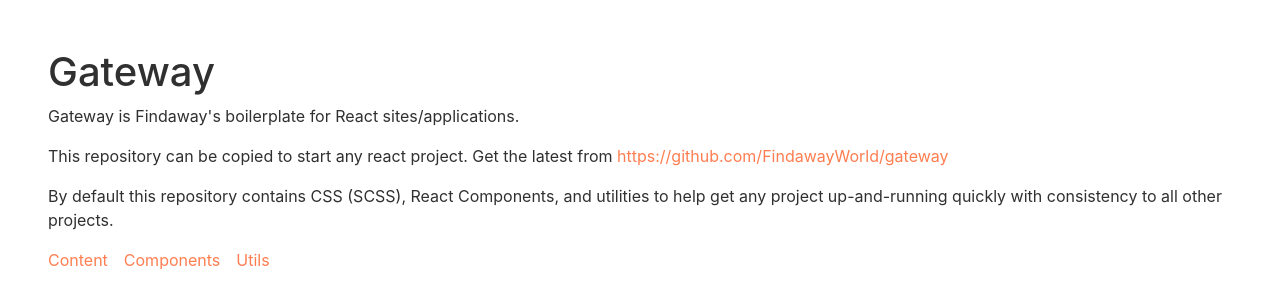
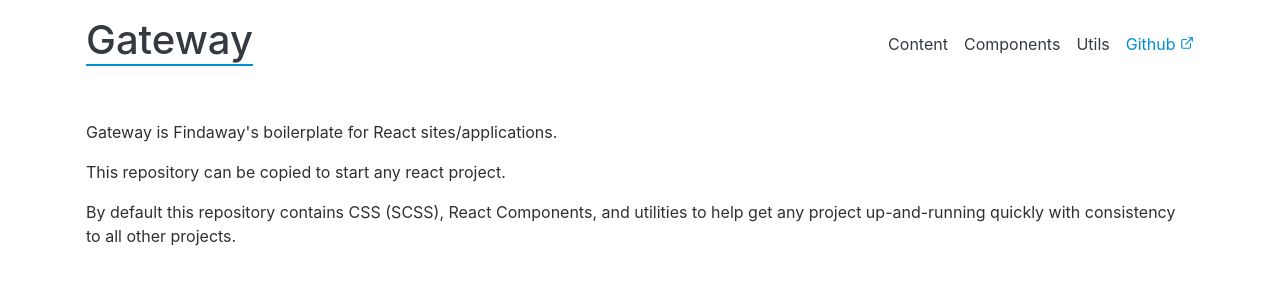
Before and after one commit to FindawayWorld/Solon, a React (Create React App) app: page /#/ in a window 1280 px wide. Shown: the top 304 px of the page. Built offline with nearby package versions, Linux system fonts and the light colour scheme.

Commit message:
Misc updates

```diff
--- a/src/App.js
+++ b/src/App.js
@@ -1,32 +1,55 @@
 import React from 'react';
-
+import classnames from 'classnames';
 import {
   HashRouter as Router,
   Switch,
   Route,
-  Link
+  Link,
+  useRouteMatch
 } from "react-router-dom";
+
 import ComponentsPage from './pages/Components';
 import ContentPage from './pages/Content';
 import UtilsPage from './pages/Utils';
+import HomePage from './pages/Home';
+import {ReactComponent as ExternalLinkIcon} from './svg/external-link.svg';
+
+const NavLink = ({to, children, className, activeClass, activeWhenExact =  true}) => {
+    let match = useRouteMatch({
+        path: to,
+        exact: activeWhenExact
+    });
+
+    return (
+        <Link className={classnames(
+            className,
+            {
+                [activeClass]:  match
+            }
+        )} to={to}>{children}</Link>
+    );
+}
 
 function App() {
     return (
         <Router>
-            <div className="p-5">
-                <h1>Gateway</h1>
-                <p>Gateway is Findaway's boilerplate for React sites/applications.</p>
-                <p>This repository can be copied to start any react project. Get the latest from <a href="https://github.com/FindawayWorld/gateway">https://github.com/FindawayWorld/gateway</a></p>
-                <p>By default this repository contains CSS (SCSS), React Components, and utilities to help get any project up-and-running quickly with consistency to all other projects.</p>
-                <p></p>
+            <div className="site-header">
+                <div className="container">
+                    <h1 className="branding"><NavLink className="reverse-cta" activeClass="active" activeWhenExact to="/">Gateway</NavLink></h1>
+                    <ul className="list-inline">
+                        <li><NavLink className="reverse-cta" activeClass="active" activeWhenExact to="/content">Content</NavLink></li>
+                        <li><Link className="reverse-cta" to="/components">Components</Link></li>
+                        <li><Link className="reverse-cta" to="/utils">Utils</Link></li>
+                        <li><a href="https://github.com/FindawayWorld/gateway" target="_blank" rel="noopener noreferrer">Github <ExternalLinkIcon width=".875em" height=".875em" /></a></li>
+                    </ul>
+                </div>
+            </div>
 
-                <ul className="list-inline">
-                    <li><Link to="content">Content</Link></li>
-                    <li><Link to="components">Components</Link></li>
-                    <li><Link to="utils">Utils</Link></li>
-                </ul>
-
+                <div className="container">
                 <Switch>
+                    <Route exact path="/">
+                        <HomePage />
+                    </Route>
                     <Route path="/components">
                         <ComponentsPage />
                     </Route>
@@ -37,7 +60,8 @@
                         <UtilsPage />
                     </Route>
                 </Switch>
-            </div>
+                </div>
+
         </Router>
 
 
--- a/src/pages/Content.jsx
+++ b/src/pages/Content.jsx
@@ -1,4 +1,5 @@
 import React from 'react';
+import {ReactComponent as ArrowCTA} from '../svg/arrow-cta.svg';
 
 const ContentPage = () => {
     return (
@@ -10,7 +11,9 @@
                     <h1>Header 1</h1>
                     <h2>Header 2</h2>
                     <h3>Header 3</h3>
-                    <h4>Header 4/5/6</h4>
+                    <h4>Header 4</h4>
+                    <h5>Header 5</h5>
+                    <h6>Header 6</h6>
                 </div>
             </section>
 
@@ -65,6 +68,16 @@
                     <li>
                         <a href="#link" className="cta">
                             Call To Action
+                        </a>
+                    </li>
+                    <li>
+                        <a href="#link" className="reverse-cta">
+                            Reverse CTA
+                        </a>
+                    </li>
+                    <li>
+                        <a href="#link" className="fancy-cta">
+                            Fancy CTA w/ SVG <ArrowCTA />
                         </a>
                     </li>
                 </ul>
--- /dev/null
+++ b/src/pages/Home.jsx
@@ -0,0 +1,11 @@
+import React from 'react';
+
+const HomePage = () => (
+    <>
+        <p>Gateway is Findaway's boilerplate for React sites/applications.</p>
+        <p>This repository can be copied to start any react project.</p>
+        <p>By default this repository contains CSS (SCSS), React Components, and utilities to help get any project up-and-running quickly with consistency to all other projects.</p>
+    </>
+);
+
+export default HomePage;
--- a/src/scss/components/_links.scss
+++ b/src/scss/components/_links.scss
@@ -1,6 +1,6 @@
 
 a {
-    color: $orange;
+    color: $primary;
     font-weight: inherit;
     text-decoration: none;
     &:hover,
@@ -18,19 +18,22 @@
 
     &:hover,
     &:active,
-    &:focus {
+    &:focus,
+    &.active {
         border-color: transparent;
         text-decoration: none;
     }
 }
 
 a.reverse-cta {
+    color: $black;
     border-bottom: solid 2px transparent;
     transition: border-color 200ms ease-in-out;
 
     &:hover,
     &:active,
-    &:focus {
+    &:focus,
+    &.active {
         border-color: $primary;
         text-decoration: none;
     }
@@ -42,6 +45,7 @@
     font-weight: 600;
 
     svg {
+        color: $primary;
         display: inline-block;
         vertical-align: middle;
         position: relative;
--- a/src/scss/mods/_header.scss
+++ b/src/scss/mods/_header.scss
@@ -1,10 +1,9 @@
 .site-header {
-    background: transparent;
-    // border-bottom: solid 1px #414241;
-    padding: 0 1rem;
-    height: rem(120);
+    background: $white;
+    padding: 1rem;
     position: relative;
     z-index: 5;
+    margin-bottom: 2rem;
 
     .fixed & {
         position: fixed;
@@ -17,8 +16,12 @@
         padding-right: calc(1rem + 15px);
     }
 
-    a {
-        text-decoration: none;
+    .branding a {
+        color: $font-color;
+    }
+
+    ul {
+        margin-bottom: 0;
     }
 
     .container {
@@ -29,90 +32,21 @@
     .container,
     .container-sm,
     .row {
-        // display: flex;
-        // flex-direction: row;
-        // justify-content: space-between;
-        // align-items: center;
-        // flex-wrap: wrap;
+        display: flex;
+        flex-direction: row;
+        justify-content: space-between;
+        align-items: center;
+        flex-wrap: wrap;
         margin: 0 auto;
         height: 100%;
     }
 
     &.dark-header {
         background: #2B2B35;
-    }
-}
-
-.navigation {
-    position: fixed;
-    top: 0;
-    right: 0;
-    bottom: 0;
-    left: 0;
-
-    padding-top: rem(100);
-    padding-right: 1rem;
-    padding-left: 1rem;
-
-    background: rgba(#282732, .95);
-    z-index: 5;
-
-    .hasScrollbars.fixed & {
-        padding-right: calc(1rem + 15px);
-    }
-
-    .nav-item, .nav-group-header {
-        display: block;
-        width: auto;
-        font-size: 1.3rem;
         color: $white;
 
-        @media #{$small} {
-            font-size: 1.5rem;
-        }
-    }
-
-    .nav-item {
-        margin-bottom: 1rem;
-    }
-
-    .nav-item span {
-        border-bottom: solid 2px transparent;
-        transition: border-color 200ms ease-in-out;
-
-        &:hover {
-            border-color: $orange;
-        }
-    }
-
-    .nav-group {
-        margin-bottom: 1rem;
-    }
-
-    .nav-group-header {
-        margin-bottom: 1rem;
-    }
-
-    .nav-group .nav-item {
-        font-size: 1rem;
-        margin-bottom: 1rem;
-        padding-left: .5rem;
-
-        &::before {
-            content: '-';
-            display: inline-block;
-            margin-right: .5rem;
-        }
-
-        &:last-child {
-            margin-bottom: 0;
-        }
-    }
-
-    @media #{$medium} {
-        padding-top: rem(160);
-        .nav-item {
-            margin-bottom: 1.5rem;
+        h1 a {
+            color: $white;
         }
     }
 }
```
Also changed, not shown: src/svg/arrow-cta.svg (added), src/svg/external-link.svg (added).
